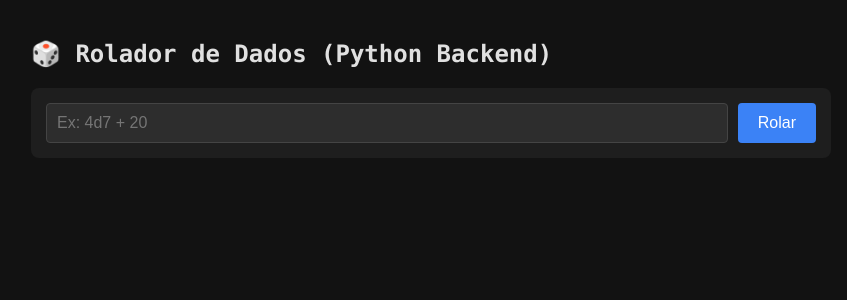
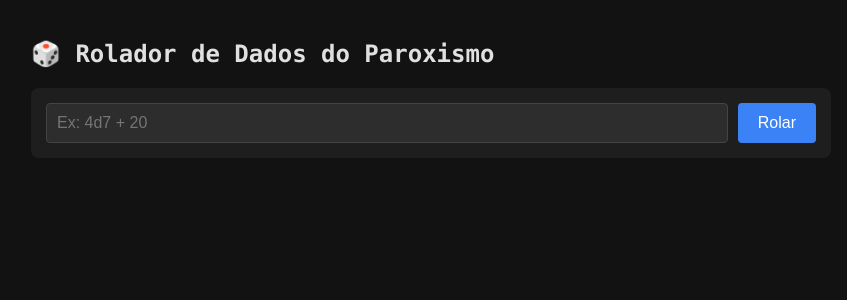
Before and after one commit to CNFNairan/Roll-Dice, a Flask app: page / in a window 1280 px wide. Shown: the top 300 px of the page, without its empty margins (209-1056 px from the left). Run offline with Flask 3, Linux system fonts and the light colour scheme.

Commit message:
Rename project to Peroxido Roller and update HTML

```diff
--- a/templates/index.html
+++ b/templates/index.html
@@ -3,7 +3,7 @@
   <head>
     <meta charset="UTF-8" />
     <meta name="viewport" content="width=device-width, initial-scale=1.0" />
-    <title>Rolador Python + Flask</title>
+    <title>Peroxido Roller</title>
     <style>
       body {
         background-color: #121212;
@@ -89,7 +89,7 @@
   </head>
   <body>
     <div class="container">
-      <h2>🎲 Rolador de Dados (Python Backend)</h2>
+      <h2>🎲 Rolador de Dados do Paroxismo</h2>
       <div class="input-area">
         <input
           type="text"
```
